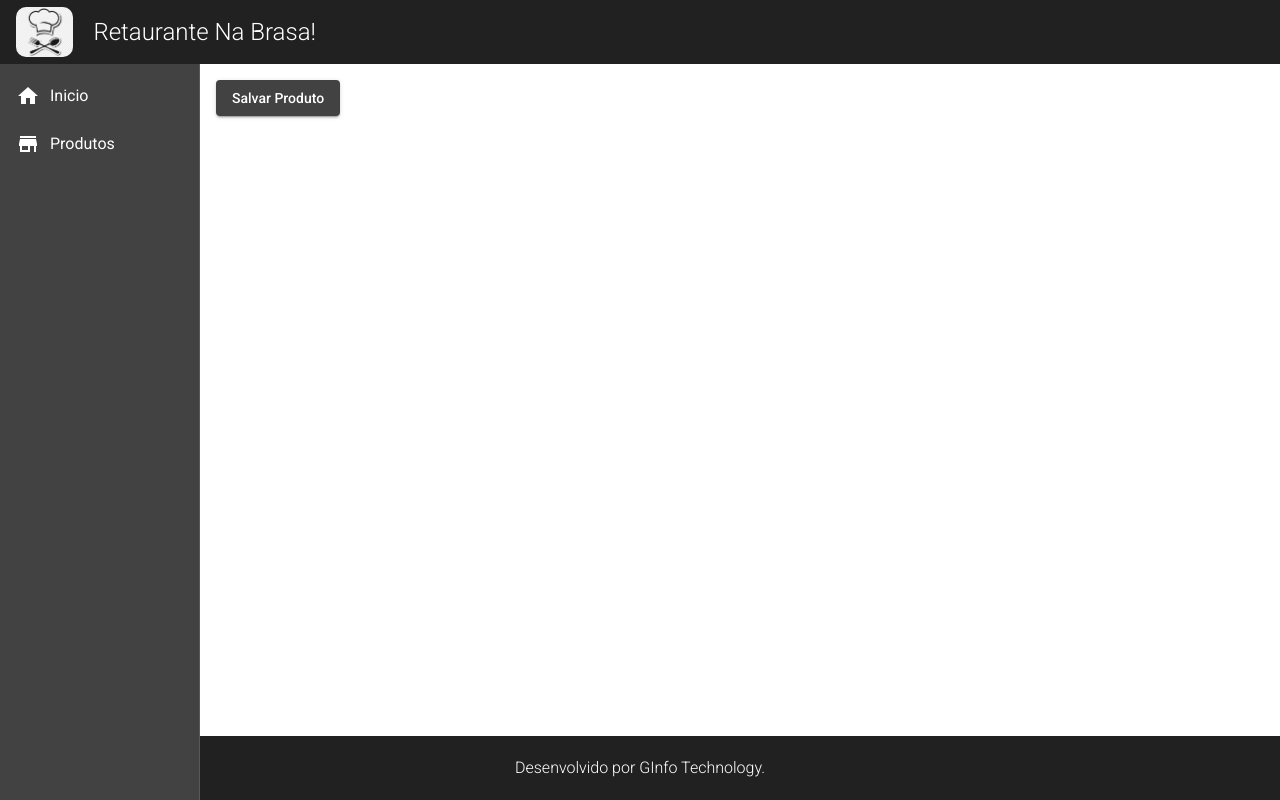
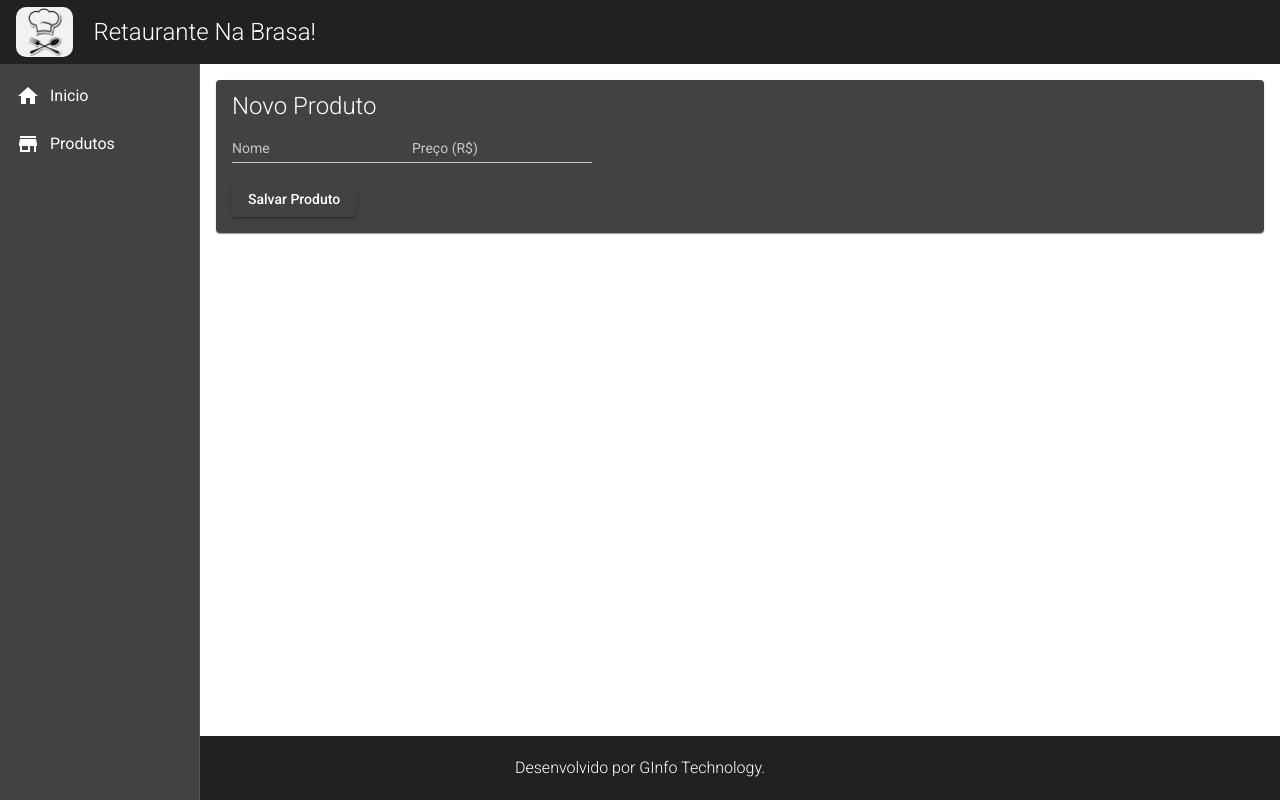
Before and after one commit to gabrielsoarest/lab_angular, an Angular app in the folder frontend/: page /product/create in a window 1280 px wide. Built offline with nearby package versions, Linux system fonts and the light colour scheme.

Commit message:
criacaoForms

```diff
--- a/frontend/src/app/component/product/product-create/product-create.component.css
+++ b/frontend/src/app/component/product/product-create/product-create.component.css
@@ -0,0 +1,3 @@
+.card-title{
+    font-weight: 300;
+}
--- a/frontend/src/app/component/product/product-create/product-create.component.html
+++ b/frontend/src/app/component/product/product-create/product-create.component.html
@@ -1 +1,14 @@
-<button mat-raised-button (click)="showMessage()"> Salvar Produto</button>
+<mat-card>
+    <mat-card-title class="card-title">
+        Novo Produto
+    </mat-card-title>
+    <form>
+        <mat-form-field>
+            <input matInput placeholder ="Nome">
+        </mat-form-field>
+        <mat-form-field>
+            <input matInput placeholder ="Preço (R$)">
+        </mat-form-field>
+    </form>
+    <button mat-raised-button (click)="showMessage()"> Salvar Produto</button>
+</mat-card>
```
Also changed, not shown: frontend/src/app/app.module.ts (+8 -1 lines).
